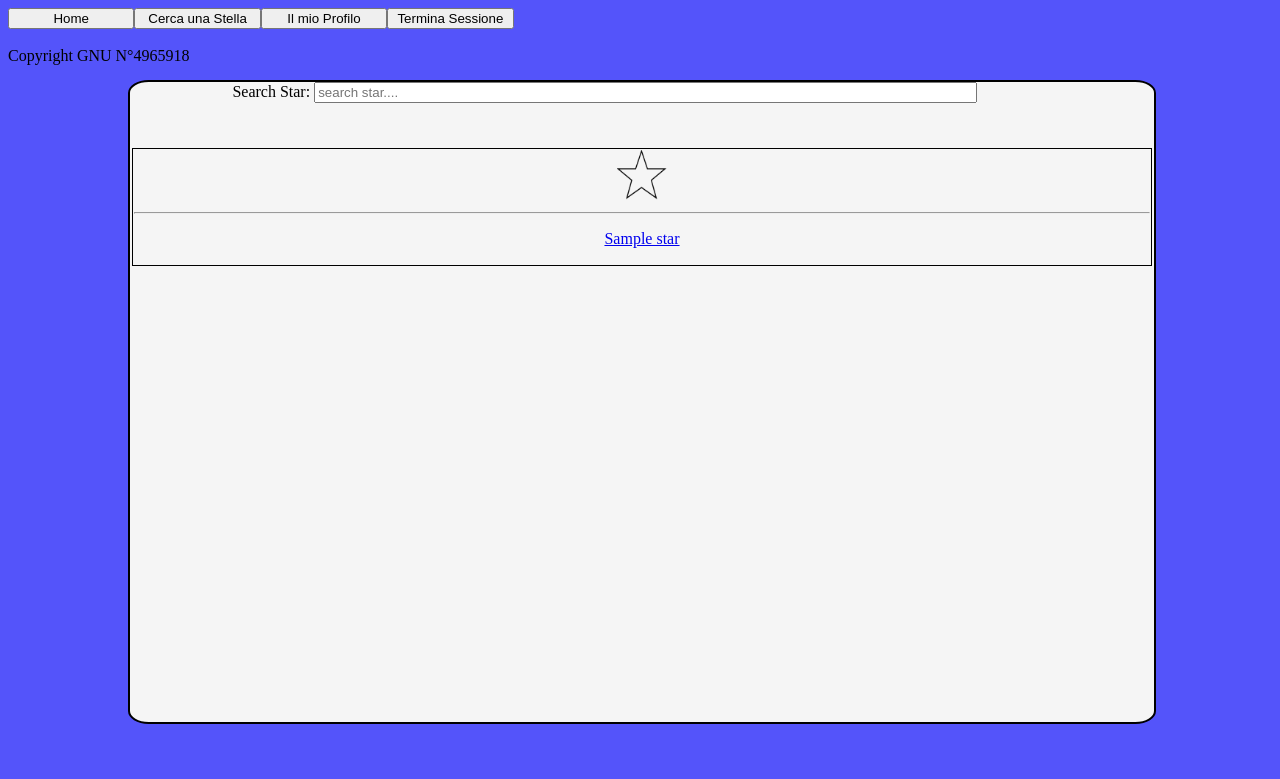
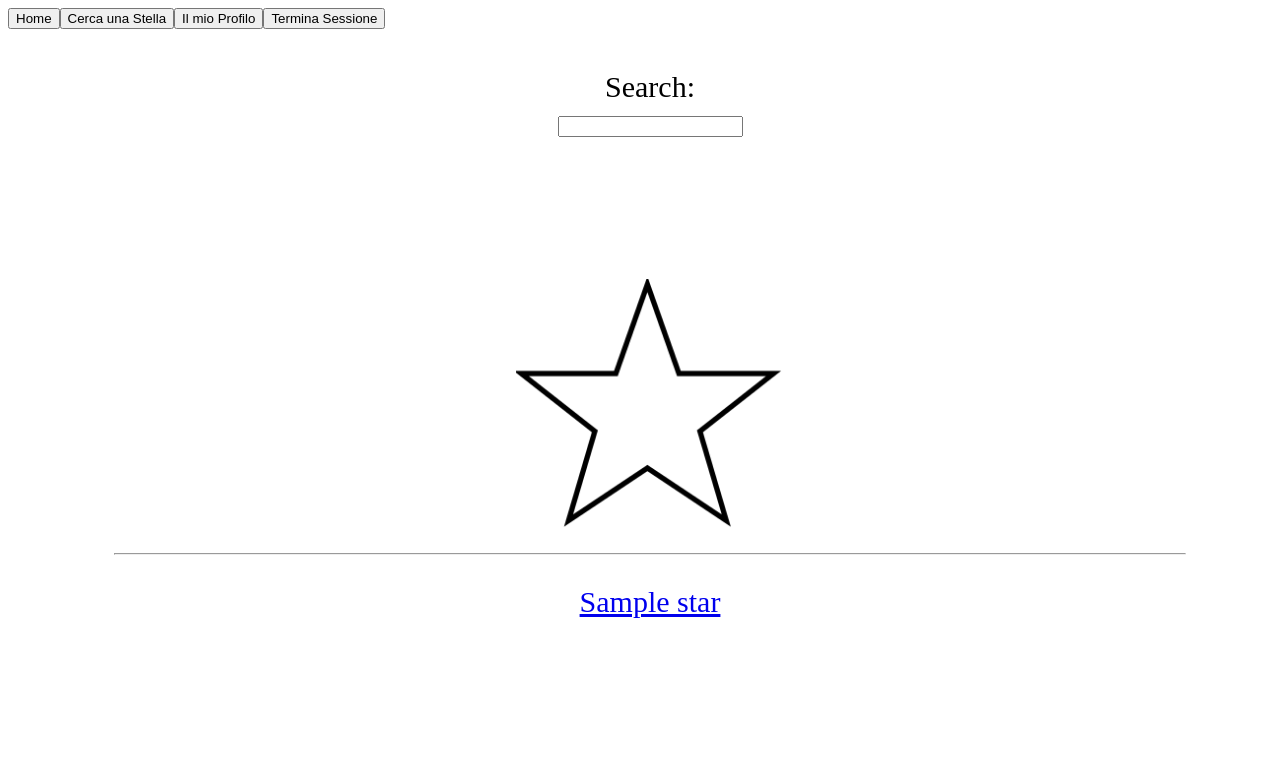
Before and after one commit to InKeaton/SAW_STARS, a PHP site: page /saw/stars/starList.php in a window 1280 px wide. Shown: the top 779 px of the page. Run offline with PHP 8.4, Linux system fonts and the light colour scheme; the visitor is signed in with stand-in values (Sample User, id 1); tables that the repository leaves empty hold one stand-in row (values such as "Sample post").

Commit message:
Started working on StarList and COnsList

```diff
--- a/public_html/stars/starList.php
+++ b/public_html/stars/starList.php
@@ -1,119 +1,90 @@
+<?php
+    include_once  dirname(__FILE__) . '/../_api/_model/Star.php';
+    session_start();
+?>
+
 <!DOCTYPE html>
-<?php
-    include_once dirname(__FILE__) . '/../_api/_utils/sessionControl.php';
-    include_once  dirname(__FILE__) . '/../_api/_model/Star.php';
-?>
-<html lang="it">
+<html>
     <head>
-        <title>starList</title>
+        <title>Lista delle Stelle </title>
         <style>
-            body {background-color: rgb(84, 84, 250);}
-            #pageDiv {
+            .grid-container {
+                grid-template-columns: auto auto auto;
+                display: grid;
+                overflow: scroll;
+            }
+            .grid-up-contain {
+                grid-template-rows: auto auto;
                 position: absolute;
-                width: 80%;
-                height:80%;
-                top: 10%;
-                left: 10%;
-                border: 2px;
-                border-radius: 2%;
-                border-color: black;
-                border-style: solid;
-                background-color: whitesmoke;
+                display: grid;
+                width: 90%;
+                height: 90%;
+                top: 5%;
+                left: 5%;
+                padding: 10px;
             }
-
-            #pageDiv > #inputDiv {
-                position:inherit;
-                width: 80%;
-                height: 20%;
-                left: 10%;
-            }
-            #inputDiv > input { width: 80%; }
-            #inputDiv > label, button { width: 10%; }
-
-            #pageDiv > table {
-                position: inherit;
-                top: 10%;
-                width: 100%;
-            }
-
-            img {
-                width: 50px;
-                height: 50px;
-            }
-
-            td {
-                width: 20%;
-                height: 20%;
-                border: 0.5px;
-                border-color: black;
-                border-style: solid;
-            }
-
-            td > div {
-                height: 80%;
+            .grid-item {
+                background-color: rgba(255, 255, 255, 0.8);
+                border: 1px;
+                padding: 20px;
+                font-size: 30px;
                 text-align: center;
             }
-
-            td > p {
-                text-size-adjust: 10px;
-                text-align: center;
+            img  {
+                width: 25%;
+                height: 25%;
             }
-
         </style>
     </head>
     <body>
-        <?php
-            // navigation bar
-            include  dirname(__FILE__) .  "/../_modules/navbar.php";
-        ?>
-        <div id="pageDiv">
-            <div id="inputDiv">
-                <label>Search Star: </label>
-                <input id="inputName" name="starName" type="text" value="" placeholder="search star...."> <br>
+        <!-- navbar -->
+        <?php include  dirname(__FILE__) . "/../_modules/navbar.php"; ?>
+
+        <div class = "grid-up-contain">
+            <div class="grid-item">
+                <label>
+                    Search:<br>
+                    <input type="text" id="search"></input>
+                </label>
             </div>
-            <table id="result">
+            <div class="grid-item grid-container" id="contain"></div>
+        </div>
+    </body>
 
-            </table>
-        </div>
-        <!-- footer -->
-        <?php include  dirname(__FILE__) . "/../_modules/footer.html"; ?>
-    </body>
     <script>
-        const starList = <?php echo json_encode((new Star())->SelectAll());?>;
+        const starList  = <?php  echo json_encode((new Star())->SelectAll()); ?>;
         displayStar(starList);
 
-        document.getElementById("inputName").value = "";
-        document.getElementById("inputName").addEventListener("keyup", changeSearch);
+        document.getElementById("search").value = "";
+        document.getElementById("search").addEventListener("keyup", changeSearch);
 
         function changeSearch(e) {
             var changeResult = [];
             var cI = 0;
             for(i=0;i<starList.length;i++)
-                if(starList[i].starName.search(document.getElementById("inputName").value) != -1)
+                if(starList[i].StarName.search(document.getElementById("search").value) != -1)
                     changeResult[cI++] = starList[i];
             displayStar(changeResult);
         }
 
         function displayStar(list) {
-            outString = "<tr>";
+            var outString = "";
             index = 0;
             while(index<list.length && (list[index])) {
-                outString += "<td>" +
+                outString += "<div class='grid-item'>" +
                                "<div>" +
                                     "<img src='../_resources/img/starImg.png'>" +
                                 "</div>" +
                                 "<hr>" +
                                 "<p>" +
-                                    "<a href='starDetails.php?starID="+list[index].starID +"'>" +
+                                    "<a href='StarDetails.php?starID="+list[index].starID +"'>" +
                                         list[index++].starName +
                                     "</a>" +
                                 "</p>" +
-                            "</td>";
-                if(index%5 == 0) outString += "</tr><tr>";
+                            "</div>";
             }
-            if(index%5!=0 || index == 0) outString += "</tr>";
-            document.getElementById("result").innerHTML = outString;
+            document.getElementById("contain").innerHTML = outString;
         }
+
     </script>
-
 </html>
```
Also changed, not shown: public_html/constellation/consList.php (+38 -64 lines).
